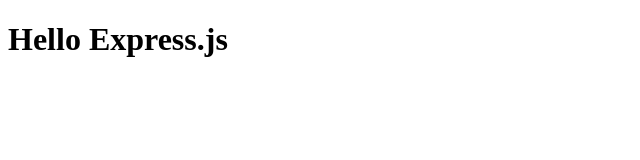
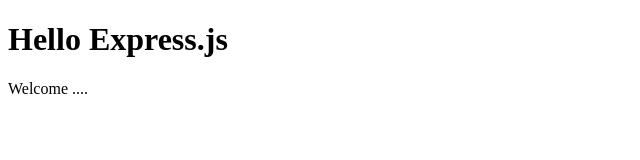
Before and after one commit to chule/web-server, a website: page public/index.html in a window 1280 px wide. Shown: the full height of the page, 0-640 px from the left. Drawn offline with Linux system fonts and the light colour scheme.

```diff
--- a/public/index.html
+++ b/public/index.html
@@ -6,6 +6,9 @@
 	</head>
 	<body>
 		<h1>Hello Express.js</h1>
+		<p>
+			Welcome ....
+		</p>
 
 	</body>
 </html>
```
